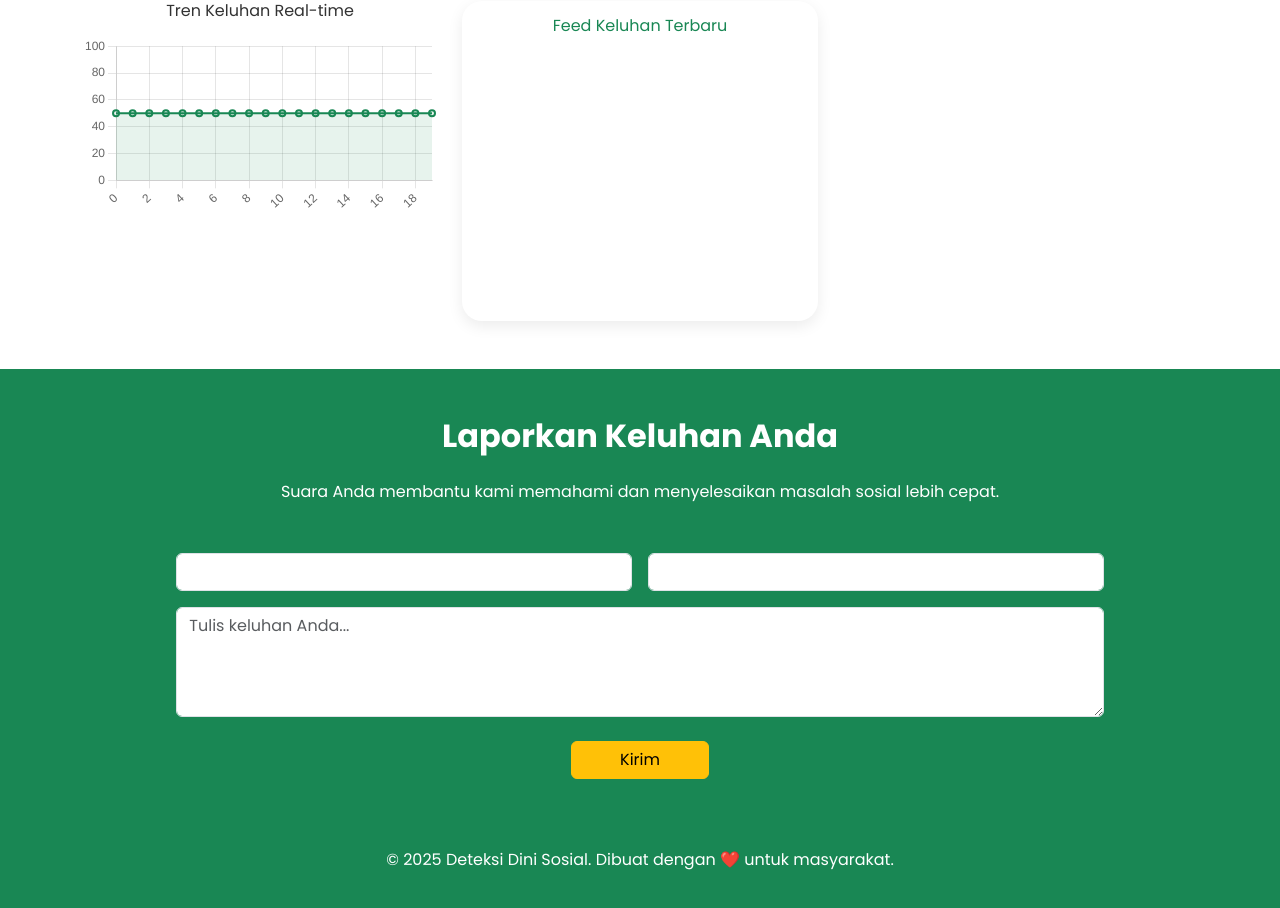
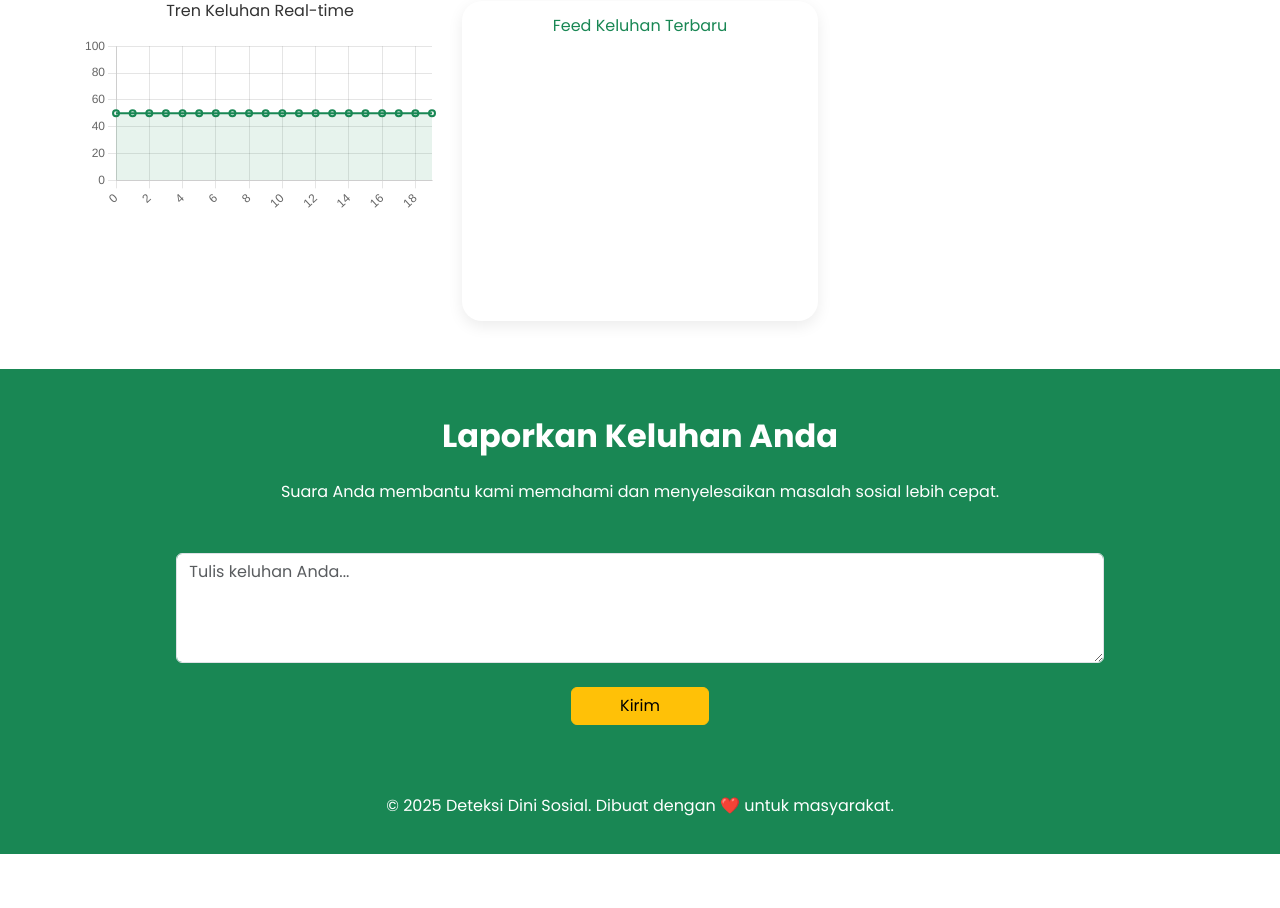
Before and after one commit to Enggal350/Deteksi-Dini-Masalah-Sosial-Pemantauan-Keluhan, a PHP site: page /proses/ in a window 1280 px wide. Shown: the part 2492-3400 px from the top of the page. After the commit the page ends 3346 px from the top, so only its background shows below. Run offline with PHP 8.4, Linux system fonts and the light colour scheme.

Commit message:
Update index.php

```diff
--- a/index.php
+++ b/index.php
@@ -29,6 +29,7 @@
           <li class="nav-item"><a class="nav-link" href="#home"><i class="fas fa-home me-1"></i>Home</a></li>
           <li class="nav-item"><a class="nav-link" href="#about"><i class="fas fa-info-circle me-1"></i>Tentang</a></li>
           <li class="nav-item"><a class="nav-link" href="#data"><i class="fas fa-chart-pie me-1"></i>Data</a></li>
+          <li class="nav-item"><a class="nav-link" href="tampilan.php"><i class="fas fa-chart-pie me-1"></i>Aduan</a></li>
         </ul>
     </div>
     </div>
@@ -133,27 +134,7 @@
   </section>
 
   <!-- KONTAK -->
-  <section id="contact" class="py-5 bg-success text-white">
-    <div class="container text-center" data-aos="fade-up">
-      <h2 class="fw-bold mb-4">Laporkan Keluhan Anda</h2>
-      <p class="mb-5">Suara Anda membantu kami memahami dan menyelesaikan masalah sosial lebih cepat.</p>
-
-      <form id="contactForm" class="row g-3 justify-content-center">
-        <div class="col-md-5">
-          <input type="text" class="form-control" id="name" placeholder="" required />
-        </div>
-        <div class="col-md-5">
-          <input type="email" class="form-control" id="email" placeholder="" required />
-        </div>
-        <div class="col-10">
-          <textarea class="form-control" id="message" rows="4" placeholder="Tulis keluhan Anda..." required></textarea>
-        </div>
-        <div class="col-12">
-          <button type="submit" class="btn btn-warning px-5 mt-2">Kirim</button>
-        </div>
-      </form>
-    </div>
-  </section>
+  <?php require_once "klasifikasi.php" ?>
 
   <!-- FOOTER -->
   <footer>
```
